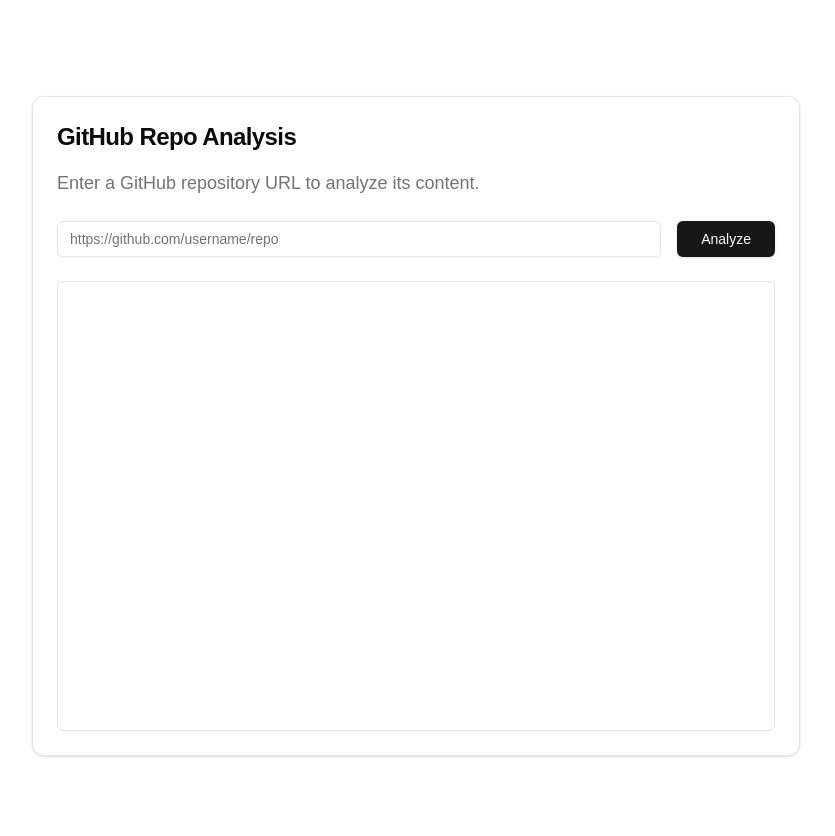
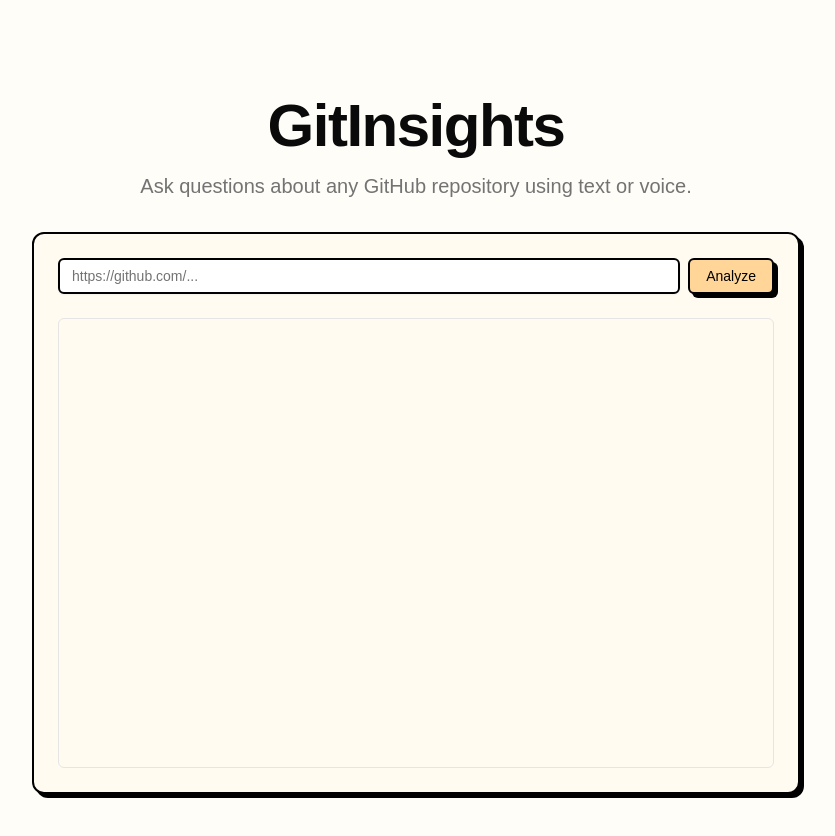
Before and after one commit to phillipyan300/GitInsight, a Next.js app in the folder frontend/: page / in a window 1280 px wide. Shown: the top 836 px of the page, without its empty margins (224-1059 px from the left). Built offline with nearby package versions, Linux system fonts and the light colour scheme.

Commit message:
testing new ui

```diff
--- a/frontend/app/globals.css
+++ b/frontend/app/globals.css
@@ -4,11 +4,12 @@
 
 body {
   font-family: Arial, Helvetica, sans-serif;
+  background-color: #fffdf7;
 }
 
 @layer base {
   :root {
-    --background: 0 0% 100%;
+    --background: 60 100% 99%;
     --foreground: 0 0% 3.9%;
     --card: 0 0% 100%;
     --card-foreground: 0 0% 3.9%;
--- a/frontend/app/page.tsx
+++ b/frontend/app/page.tsx
@@ -177,30 +177,36 @@
   }
 
   return (
-    <main className="flex min-h-screen flex-col items-center justify-between p-8 md:p-24">
-      <Card className="w-full max-w-3xl">
-        <CardHeader className="space-y-4">
-          <CardTitle className="text-2xl">GitHub Repo Analysis</CardTitle>
-          <CardDescription className="text-lg">
-            Enter a GitHub repository URL to analyze its content.
-          </CardDescription>
-        </CardHeader>
-        <CardContent className="space-y-6">
-          <form onSubmit={handleRepoSubmit} className="flex space-x-4 mb-6">
+    <main className="container flex flex-col items-center min-h-screen py-24 gap-8">
+      <div className="text-center space-y-4">
+        <h1 className="text-6xl font-bold tracking-tight">
+          GitInsights
+        </h1>
+        <p className="text-xl text-muted-foreground">
+          Ask questions about any GitHub repository using text or voice.
+        </p>
+      </div>
+
+      <Card className="w-full max-w-3xl bg-[#fffbf0] border-2 border-black shadow-[4px_4px_0px_0px_rgba(0,0,0,1)]">
+        <CardHeader>
+          <form onSubmit={handleRepoSubmit} className="flex gap-2">
             <Input
-              type="url"
-              placeholder="https://github.com/username/repo"
+              className="border-2 border-black bg-white"
+              placeholder="https://github.com/..."
               value={repoUrl}
               onChange={(e) => setRepoUrl(e.target.value)}
-              required
+            />
+            <Button
+              type="submit"
+              className="bg-[#ffd698] text-black border-2 border-black hover:bg-[#ffc570]"
               disabled={isLoading}
-              className="text-lg"
-            />
-            <Button type="submit" disabled={isLoading} className="px-6">
+            >
               {isLoading ? "Loading..." : "Analyze"}
             </Button>
           </form>
 
+        </CardHeader>
+        <CardContent className="space-y-6">
           <ScrollArea className="h-[450px] w-full rounded-md border p-6">
             {error && (
               <div className="text-red-500 mb-6 p-4 bg-red-50 rounded-md">
@@ -222,7 +228,7 @@
                         </div>
                       ) : (
                         <div className="space-y-2">
-                          <span className="font-semibold text-purple-600">Gitman: </span>
+                          <span className="font-semibold text-purple-600">GitInsights: </span>
                           <p className="text-gray-700">{message.content}</p>
                         </div>
                       )}
--- a/frontend/components/ui/button.tsx
+++ b/frontend/components/ui/button.tsx
@@ -5,12 +5,12 @@
 import { cn } from "@/lib/utils"
 
 const buttonVariants = cva(
-  "inline-flex items-center justify-center gap-2 whitespace-nowrap rounded-md text-sm font-medium transition-colors focus-visible:outline-none focus-visible:ring-1 focus-visible:ring-ring disabled:pointer-events-none disabled:opacity-50 [&_svg]:pointer-events-none [&_svg]:size-4 [&_svg]:shrink-0",
+  "inline-flex items-center justify-center gap-2 whitespace-nowrap rounded-md text-sm font-medium transition-all active:translate-y-[1px] active:shadow-[2px_2px_0px_0px_rgba(0,0,0,1)]",
   {
     variants: {
       variant: {
         default:
-          "bg-primary text-primary-foreground shadow hover:bg-primary/90",
+          "bg-[#ffd698] text-black border-2 border-black shadow-[4px_4px_0px_0px_rgba(0,0,0,1)] hover:bg-[#ffc570]",
         destructive:
           "bg-destructive text-destructive-foreground shadow-sm hover:bg-destructive/90",
         outline:
```
